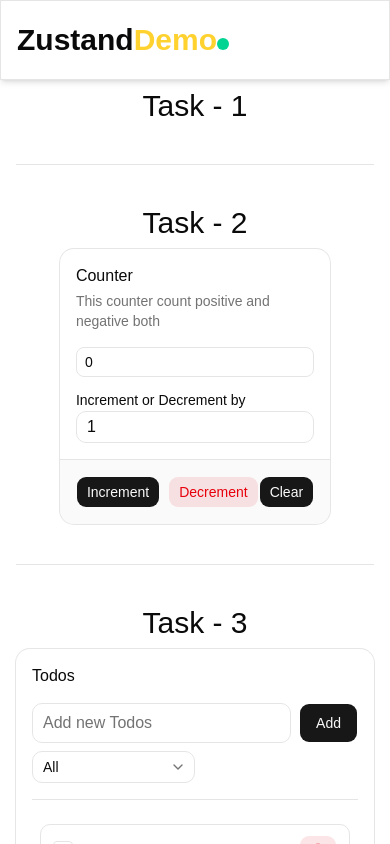
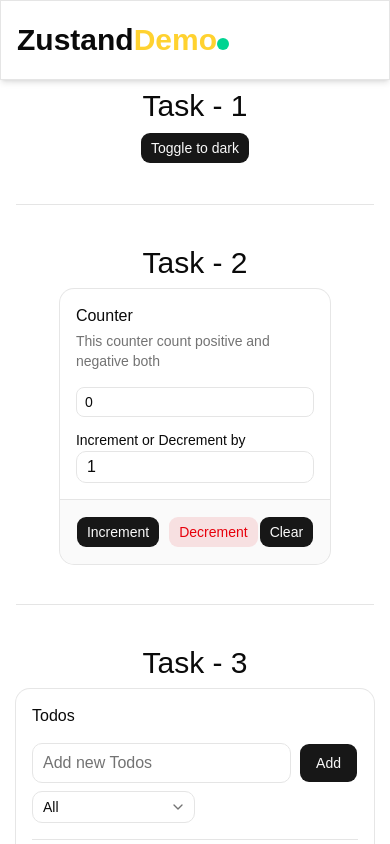
Before and after one commit to abdus4work/zustand-practice, a React (Vite) app: page / in a window 390 px wide. Shown: the top 844 px of the page. Built offline with nearby package versions, Linux system fonts and the light colour scheme.

Commit message:
feat: make toggle theme button visible on all screen sizes

```diff
--- a/src/App.tsx
+++ b/src/App.tsx
@@ -16,7 +16,7 @@
       <main className="flex min-h-svh flex-col justify-center gap-10 px-4 pt-22 pb-4 lg:px-20">
         <section className="flex flex-col items-center gap-2">
           <h2 className="text-3xl">Task - 1</h2>
-          <Button className="hidden md:block" onClick={themeStore.toggleTheme}>
+          <Button  onClick={themeStore.toggleTheme}>
             Toggle to {themeStore.theme == "light" ? "dark" : "light"}
           </Button>
         </section>
```
